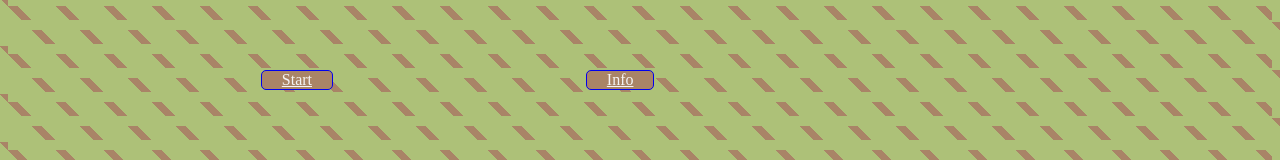
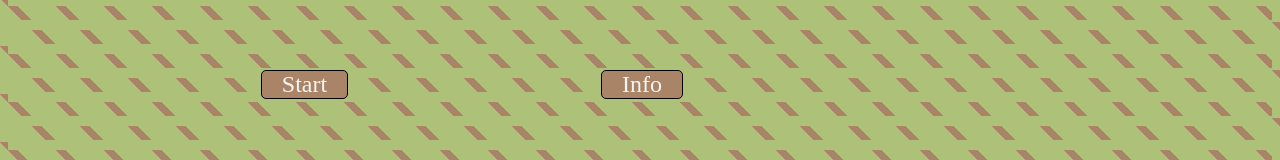
Before and after one commit to daveszczesny/geohunt-vue, a Vue app: page / in a window 1280 px wide. Shown: the part 338-498 px from the top of the page. Built offline with nearby package versions, Linux system fonts and the light colour scheme.

Commit message:
fixed issues

```diff
--- a/src/pages/Create.vue
+++ b/src/pages/Create.vue
@@ -194,6 +194,7 @@
     display: flex;
     justify-content: center;
     align-items: center;
+    color: black;
 }
 .header {
     position: absolute;
@@ -264,7 +265,7 @@
 .wrapper form .row i {
   position: absolute;
   width: 47px;
-  height: 100%;
+  height: 105%;
   color: #fff;
   font-size: 18px;
   background: #a98467;
--- a/src/pages/Home.vue
+++ b/src/pages/Home.vue
@@ -1,11 +1,11 @@
 
 <template>
     <div class="mainText">
-        <center><h1 style="font-weight: 600; font-size:xx-large;">Welcome to <br>Geo-Hunt</h1></center>
+        <center><h1 style="font-weight: 600; font-size:xx-large;">Welcome to<br>Geo-Hunt</h1></center>
     </div>
     <div class="button-container">
         <router-link  class="link" to="/create">Start</router-link>
-        <router-link class="link" to="/info">Info</router-link>
+        <router-link  class="link" to="/info">Info</router-link>
     </div>
 </template>
 
@@ -26,7 +26,7 @@
 
 .mainText {
     position: absolute;
-    top: 0%;
+    top: 0;
     left: 0;
     width: 100%;
     height: 15%;
@@ -54,13 +54,15 @@
     margin-left: 20%;
     background-color: #A98467;
     /* matte grey */
-    border: 1px solid;
+    border: 1px solid black;
     /* off white */
     -webkit-text-fill-color: whitesmoke;
     padding: 0px 20px;
     /* add some padding */
     border-radius: 5px;
     cursor: pointer;
+    text-decoration: none;
+    font-size: x-large;
 }
 
 </style>
--- a/src/pages/Lobby.vue
+++ b/src/pages/Lobby.vue
@@ -134,8 +134,8 @@
 
 .wrapper {
     position: absolute;
-    top: 20%;
-    width: 0%;
+    top: 10%;
+    left: 0%;
     display: flex;
     justify-content: center;
     align-items: center;
@@ -207,4 +207,5 @@
     padding: 16px;
     z-index: 1;
 }
+
 </style>
```
